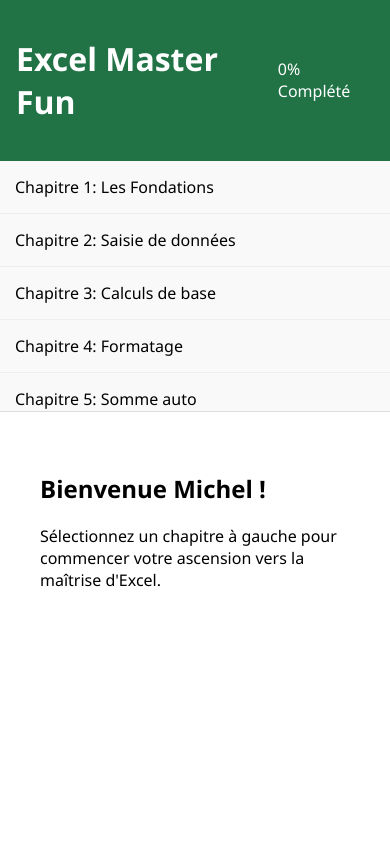
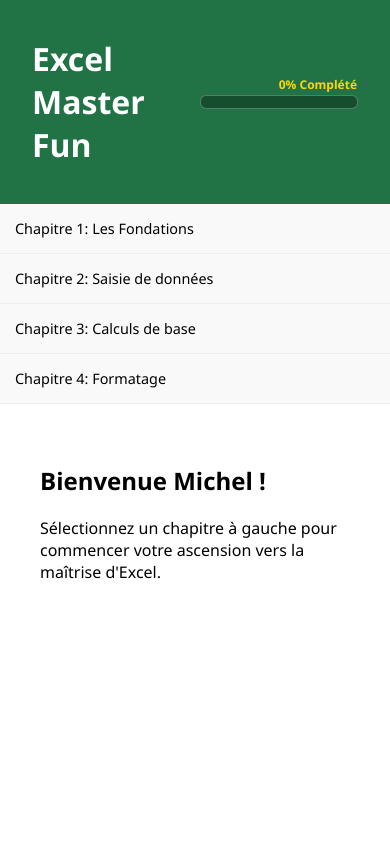
Before and after one commit to pasto77/excel-master-fun, a plain HTML site: page index.html in a window 390 px wide. Drawn offline with Linux system fonts and the light colour scheme.

Commit message:
Update style.css

```diff
--- a/style.css
+++ b/style.css
@@ -1,29 +1,52 @@
-/* Configuration de base */
 body {
     font-family: 'Segoe UI', Tahoma, Geneva, Verdana, sans-serif;
     margin: 0;
     display: flex;
     flex-direction: column;
     height: 100vh;
+    background-color: #f4f4f4;
 }
 
 header {
     background: #217346;
     color: white;
-    padding: 1rem;
+    padding: 1rem 2rem;
     display: flex;
     justify-content: space-between;
     align-items: center;
+    box-shadow: 0 2px 5px rgba(0,0,0,0.2);
 }
 
-/* Structure de l'application */
-#app {
-    display: flex;
-    flex: 1;
-    overflow: hidden;
+/* Barre de progression */
+#progress-container {
+    width: 250px;
+    background: #164d2f;
+    height: 12px;
+    border-radius: 6px;
+    position: relative;
+    border: 1px solid #ffffff44;
 }
 
-/* Menu latéral */
+#progress-bar {
+    width: 0%;
+    background: #ffd700;
+    height: 100%;
+    border-radius: 6px;
+    transition: 0.5s ease-in-out;
+    box-shadow: 0 0 10px rgba(255, 215, 0, 0.3);
+}
+
+#progress-text {
+    position: absolute;
+    right: 0;
+    top: -20px;
+    font-size: 0.75rem;
+    font-weight: bold;
+    color: #ffd700;
+}
+
+#app { display: flex; flex: 1; overflow: hidden; }
+
 nav {
     width: 300px;
     border-right: 1px solid #ddd;
@@ -31,24 +54,18 @@ nav {
     background: #f9f9f9;
 }
 
-#chapters-list {
-    list-style: none;
-    padding: 0;
-    margin: 0;
-}
+#chapters-list { list-style: none; padding: 0; margin: 0; }
 
 #chapters-list li {
     padding: 15px;
     border-bottom: 1px solid #eee;
     cursor: pointer;
     transition: 0.2s;
+    font-size: 0.9rem;
 }
 
-#chapters-list li:hover {
-    background: #e2e2e2;
-}
+#chapters-list li:hover { background: #e2e2e2; }
 
-/* Zone de contenu (Leçons) */
 #lesson-content {
     flex: 1;
     padding: 40px;
@@ -61,58 +78,45 @@ nav {
     border-left: 5px solid #217346;
     padding: 20px;
     margin: 20px 0;
+    line-height: 1.6;
 }
 
-/* Éléments interactifs */
 button {
     background: #217346;
     color: white;
     border: none;
-    padding: 10px 20px;
+    padding: 12px 25px;
     cursor: pointer;
     border-radius: 4px;
+    font-weight: bold;
 }
 
-button:hover {
-    background: #1a5a37;
-}
+button:hover { background: #1a5a37; }
 
 #q-in {
     border: 2px solid #ddd;
     border-radius: 4px;
     padding: 10px;
+    width: 70%;
+    margin-bottom: 10px;
     outline: none;
-    transition: border-color 0.3s;
 }
 
-#q-in:focus {
-    border-color: #217346;
-}
+#q-in:focus { border-color: #217346; }
 
-/* Animations de succès (Diplôme) */
 @keyframes graduate {
     0% { transform: scale(1); }
-    50% { transform: scale(1.05); background-color: #fff9e6; }
+    50% { transform: scale(1.02); background-color: #fff9e6; }
     100% { transform: scale(1); }
 }
 
 .success-diploma {
     animation: graduate 1s ease-in-out infinite;
     border: 5px solid #ffd700 !important;
-    padding: 20px;
     text-align: center;
-    border-radius: 15px;
 }
 
-/* Version Mobile (Responsive) */
 @media (max-width: 768px) {
-    #app {
-        flex-direction: column;
-    }
-    nav {
-        width: 100%;
-        height: 250px;
-        border-right: none;
-        border-bottom: 1px solid #ddd;
-    }
+    #app { flex-direction: column; }
+    nav { width: 100%; height: 200px; border-right: none; }
 }
```
